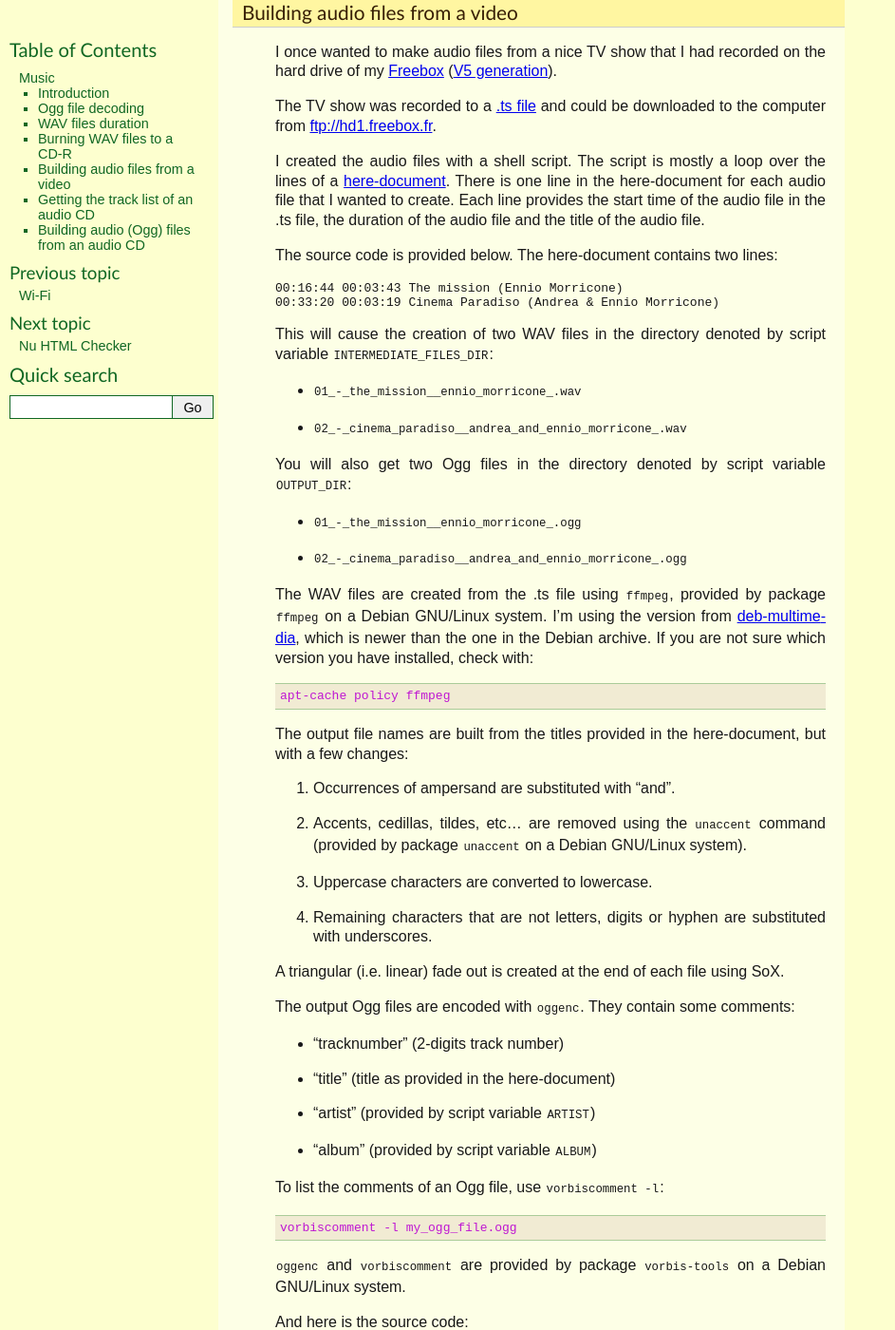
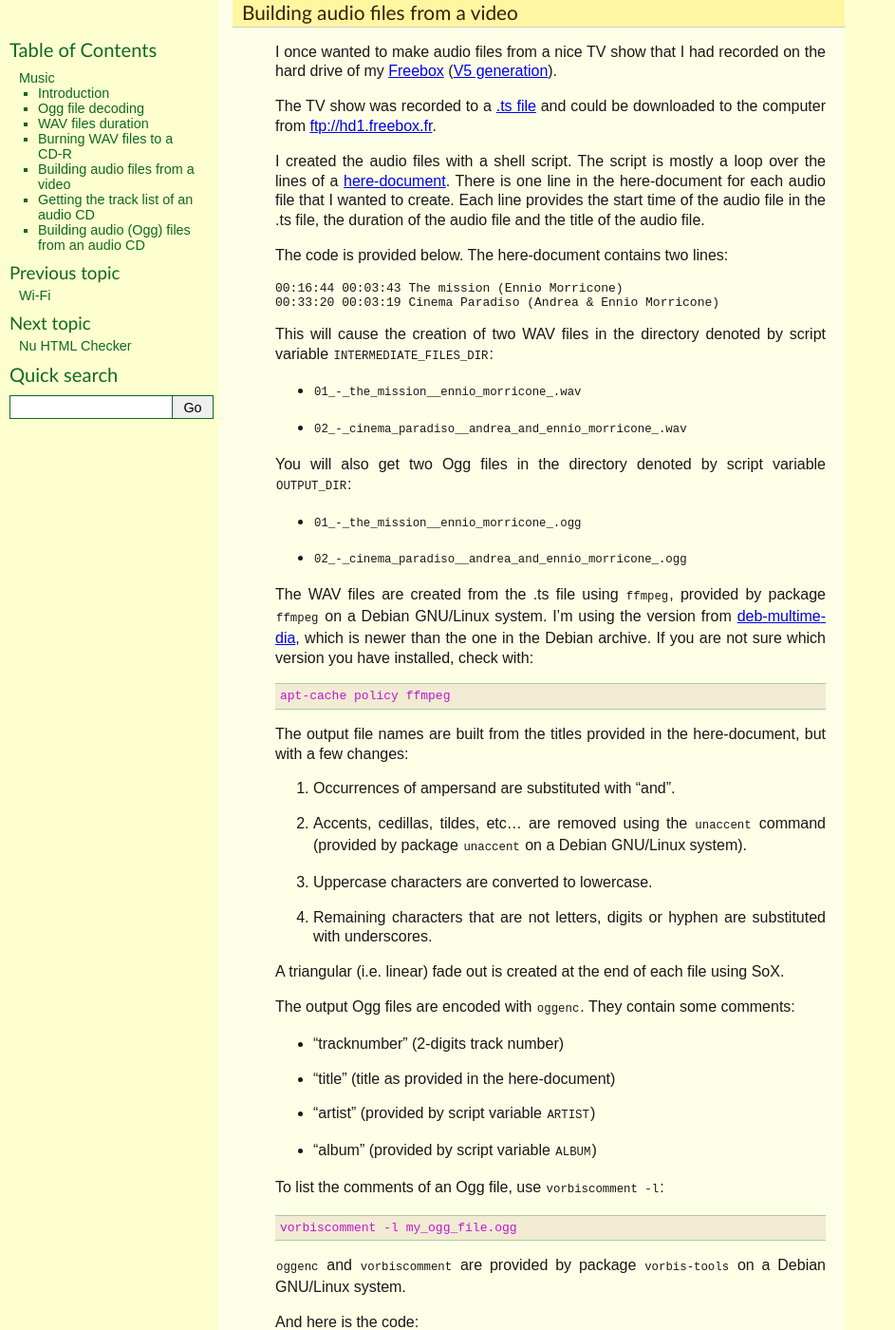
Before and after one commit to thierr26/thierr26_personal_notes_sphinx_sources, a Sphinx documentation site: the page built from source/music.rst, in a window 1280 px wide and 1400 px high, scrolled down 1297 px. Shown: the whole window at 95% size, without its empty margins (0-943 px from the left). Built offline with Sphinx 7.4.7, drawn with Linux system fonts in a browser that asks for light colours; some of the changed text lies outside the part shown.

Commit message:
Subst. "source code" with "code" in Music page

```diff
--- a/source/music.rst
+++ b/source/music.rst
@@ -109,7 +109,7 @@ There is one line in the here-document for each audio file that I wanted to
 create. Each line provides the start time of the audio file in the .ts file,
 the duration of the audio file and the title of the audio file.
 
-The source code is provided below. The here-document contains two lines:
+The code is provided below. The here-document contains two lines:
 
 | 00:16:44 00:03:43 The mission (Ennio Morricone)
 | 00:33:20 00:03:19 Cinema Paradiso (Andrea & Ennio Morricone)
@@ -161,7 +161,7 @@ To list the comments of an Ogg file, use ``vorbiscomment -l``::
 ``oggenc`` and ``vorbiscomment`` are provided by package ``vorbis-tools`` on a
 Debian GNU/Linux system.
 
-And here is the source code::
+And here is the code::
 
   #!/bin/sh
 
@@ -293,7 +293,7 @@ of your optical drive.
 If ``cdparanoia`` has difficulties extracting the audio tracks, try to add the
 ``-Z`` option. See the manual for more details (``man cdparanoia``).
 
-And here is the source code::
+And here is the code::
 
   #!/bin/sh
 
```
